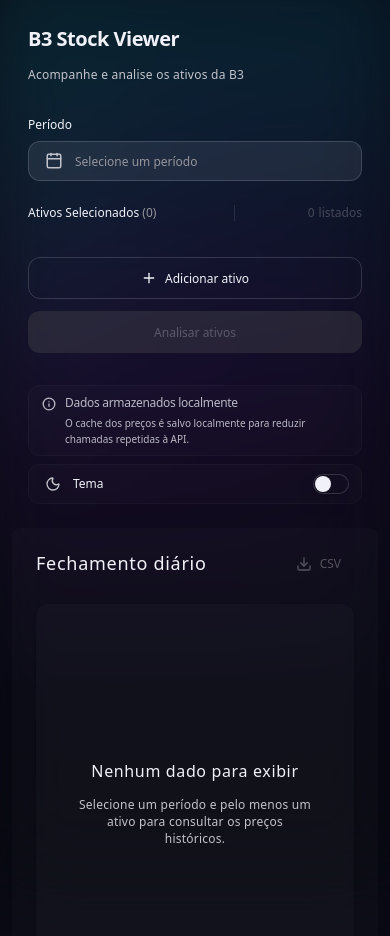
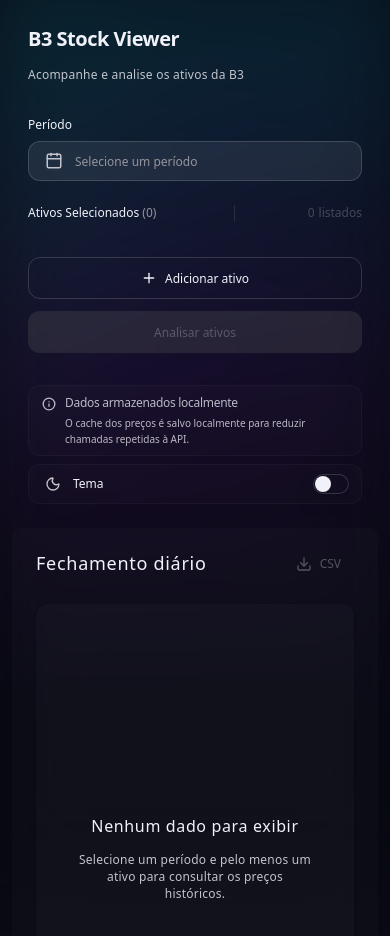
Before and after one commit to hasenkday/inoa-challenge-2026, a React (Vite) app in the folder web/: page / in a window 390 px wide. Shown: the top 936 px of the page. Built offline with nearby package versions, Linux system fonts and the light colour scheme.

Commit message:
fix: adjust chart card and currency input sizes

```diff
--- a/web/src/components/molecules/cards/simulation-card/index.tsx
+++ b/web/src/components/molecules/cards/simulation-card/index.tsx
@@ -55,6 +55,7 @@
           </label>
 
           <CurrencyInput
+            className="w-50 lg:w-full"
             value={investmentAmount}
             onValueChange={(value) => {
               setInvestmentAmount(value)
--- a/web/src/pages/home/home.module.css
+++ b/web/src/pages/home/home.module.css
@@ -20,7 +20,7 @@
 
 /* Chart card styles */
 .chartCard {
-  @apply light:bg-neutral-white bg-foreground/2 flex min-h-[400px] w-full flex-col border-none lg:h-[441px] lg:self-stretch;
+  @apply light:bg-neutral-white bg-foreground/2 flex min-h-[510px] w-full flex-col border-none lg:h-[441px] lg:self-stretch;
 }
 
 .chartContent {
```
